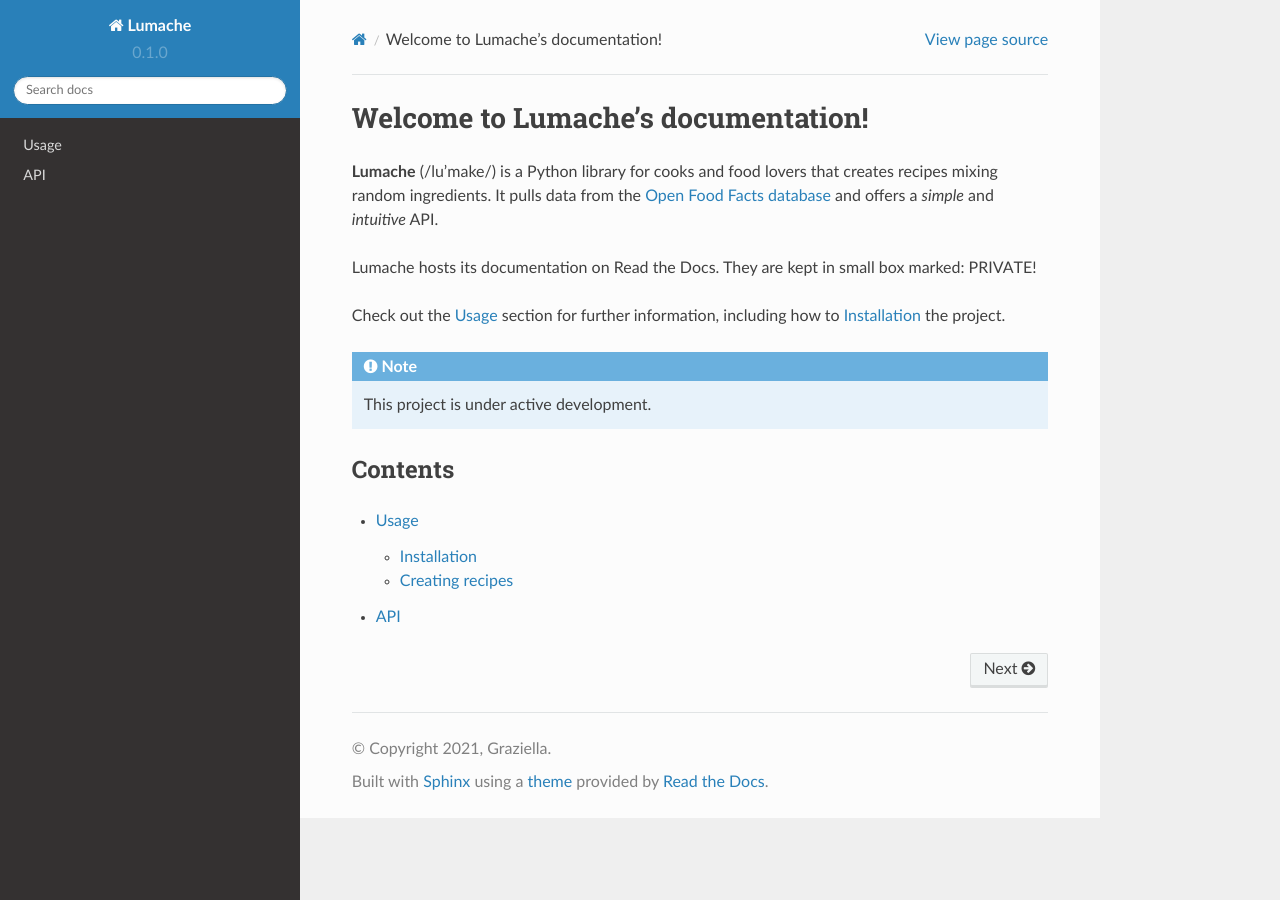
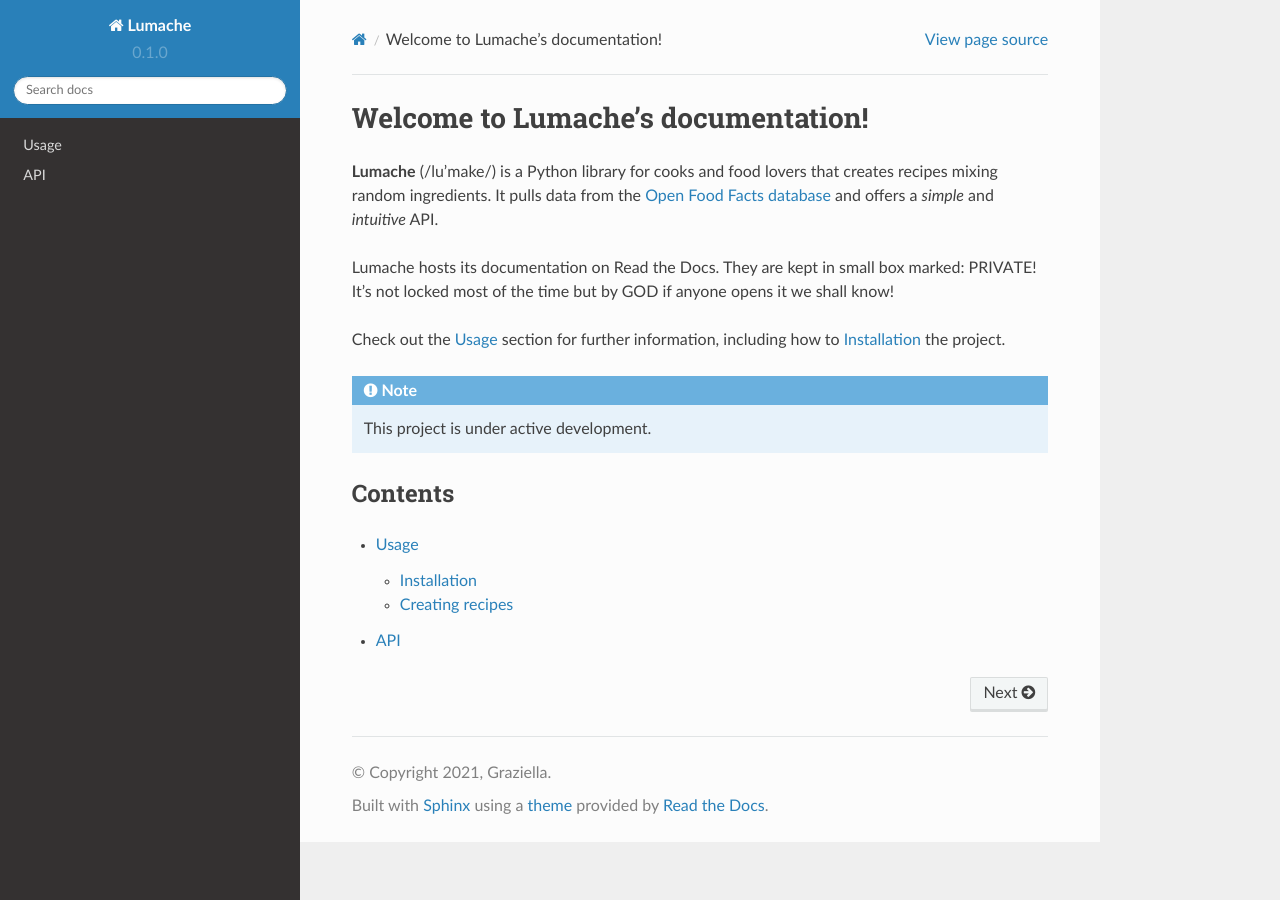
Before and after one commit to keith-taylor/read-the-docs-tutorial, a Sphinx documentation site: the page built from docs/source/index.rst, in a window 1280 px wide. Built offline with Sphinx 7.4.7 and the Read the Docs theme 2.0.0, drawn with Linux system fonts in a browser that asks for light colours.

Commit message:
Update index.rst

```diff
--- a/docs/source/index.rst
+++ b/docs/source/index.rst
@@ -6,7 +6,7 @@
 It pulls data from the `Open Food Facts database <https://world.openfoodfacts.org/>`_
 and offers a *simple* and *intuitive* API.
 
-Lumache hosts its documentation on Read the Docs. They are kept in small box marked: PRIVATE!
+Lumache hosts its documentation on Read the Docs. They are kept in small box marked: PRIVATE! It's not locked most of the time but by GOD if anyone opens it we shall know!
 
 Check out the :doc:`usage` section for further information, including
 how to :ref:`installation` the project.
```
